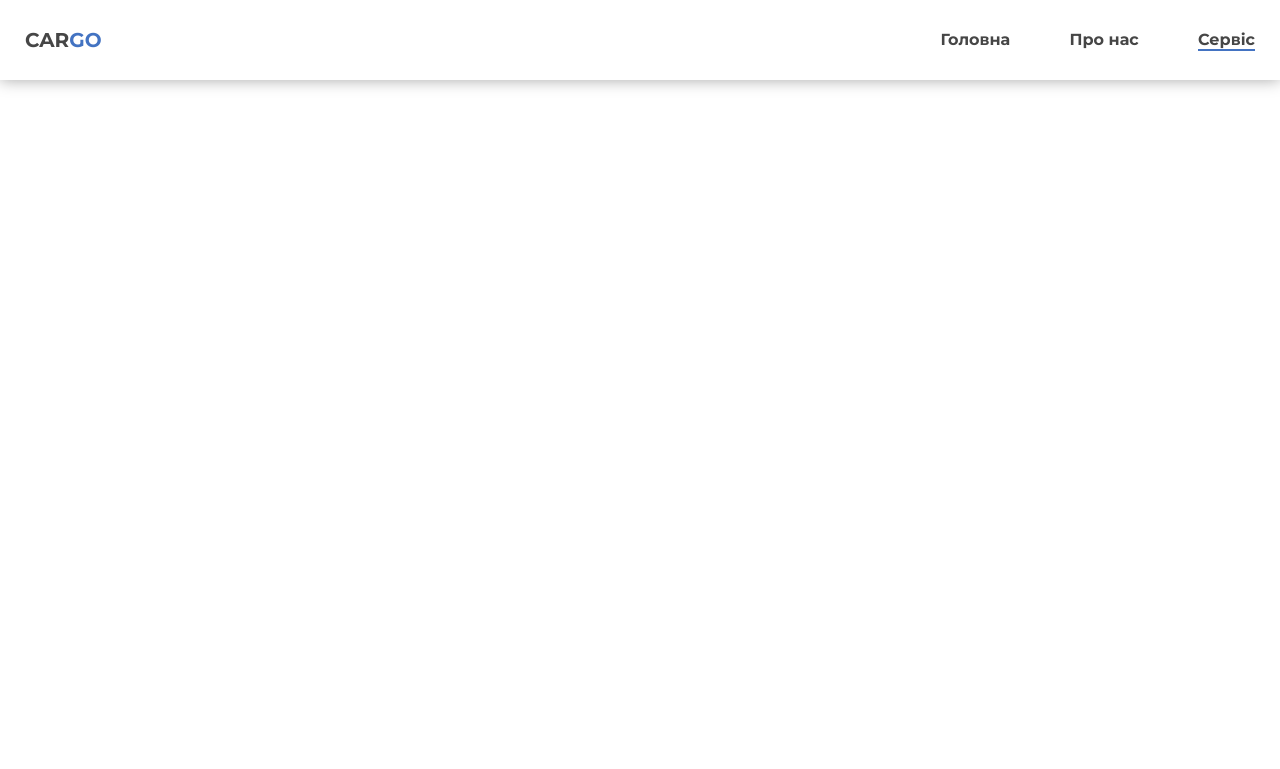
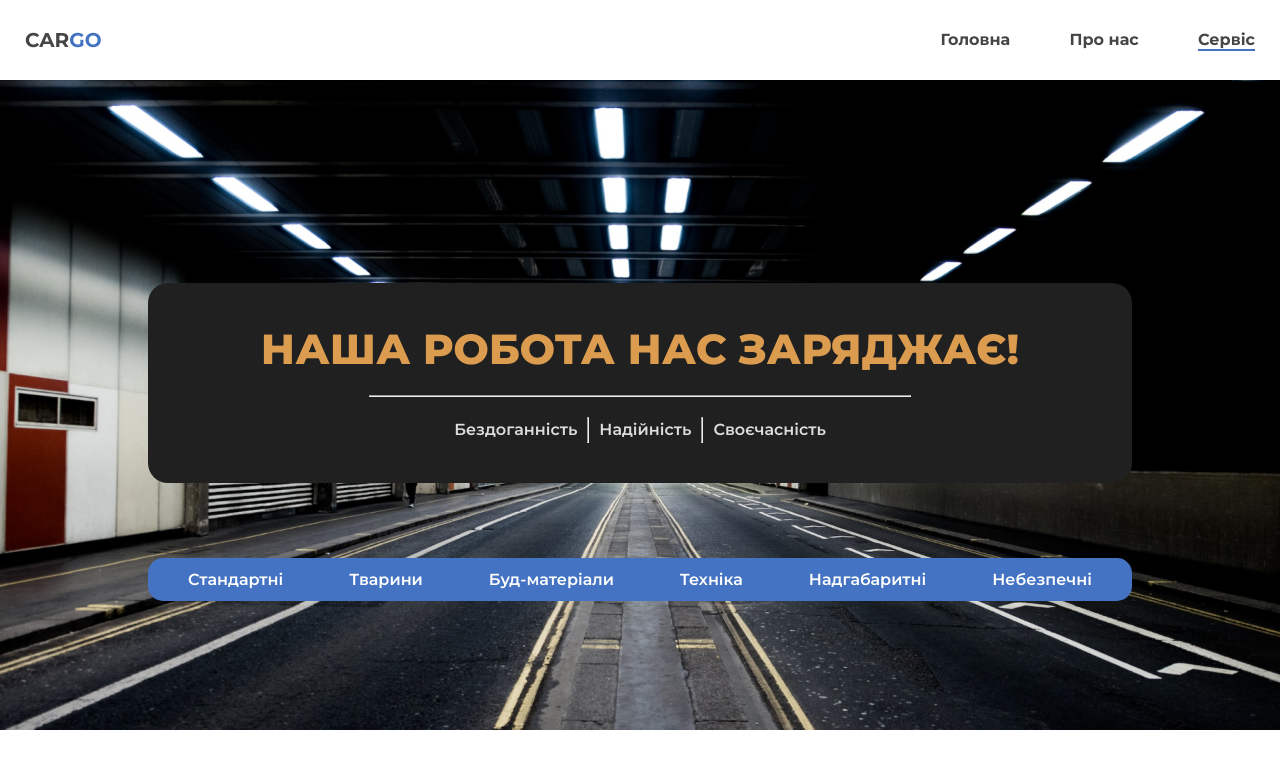
Before and after one commit to yusibi/CARGO, a Django app: page /service/ in a window 1280 px wide. Shown: the top 769 px of the page. Run offline with Django 4.2, Linux system fonts and the light colour scheme.

Commit message:
git commit -m "CAR-66 Додано intro-секцію на сторінці про сервіс компанії"

```diff
--- a/polls/static/css/service.css
+++ b/polls/static/css/service.css
@@ -200,7 +200,7 @@ p {
 .service_items {
     padding-top: 233px;
     padding-bottom: 79px;
-    background: url('../img/fon.png') no-repeat center top / cover;
+    background: url('../images/fon.png') no-repeat center top / cover;
 }
 
 .intro_wrapper {
--- a/polls/templates/polls/service.html
+++ b/polls/templates/polls/service.html
@@ -31,7 +31,32 @@
         </div>
     </header>
 
-
+    <section class="service_items">
+        <div class="container">
+            <div class="intro_wrapper">
+                <div class="intro_text">
+                    <h1 class="intro_title">Наша робота нас заряджає!</h1>
+                        <hr class="line">
+                        <div class="intro_adj">
+                        <p class="intro_subtitle">Бездоганність</p>
+                        <hr>
+                        <p class="intro_subtitle">Надійність</p>
+                        <hr>
+                        <p class="intro_subtitle">Своєчасність</p>
+                        </div>
+                </div>
+                <div class="categories">
+                    <a class="category_link" href="#standard">Стандартні</a>
+                    <a class="category_link" href="#animals">Тварини</a>
+                    <a class="category_link" href="#construction_materials">Буд-матеріали</a>
+                    <a class="category_link" href="#technical_cargos">Техніка</a>
+                    <a class="category_link" href="#oversize_cargos">Надгабаритні</a>
+                    <a class="category_link" href="#dangerous_cargos">Небезпечні</a>
+                </div>
+            </div>
+        </div>
+        <div id="standard"></div>
+    </section>
 
 
 
```
Also changed, not shown: polls/static/images/fon.png (added).
